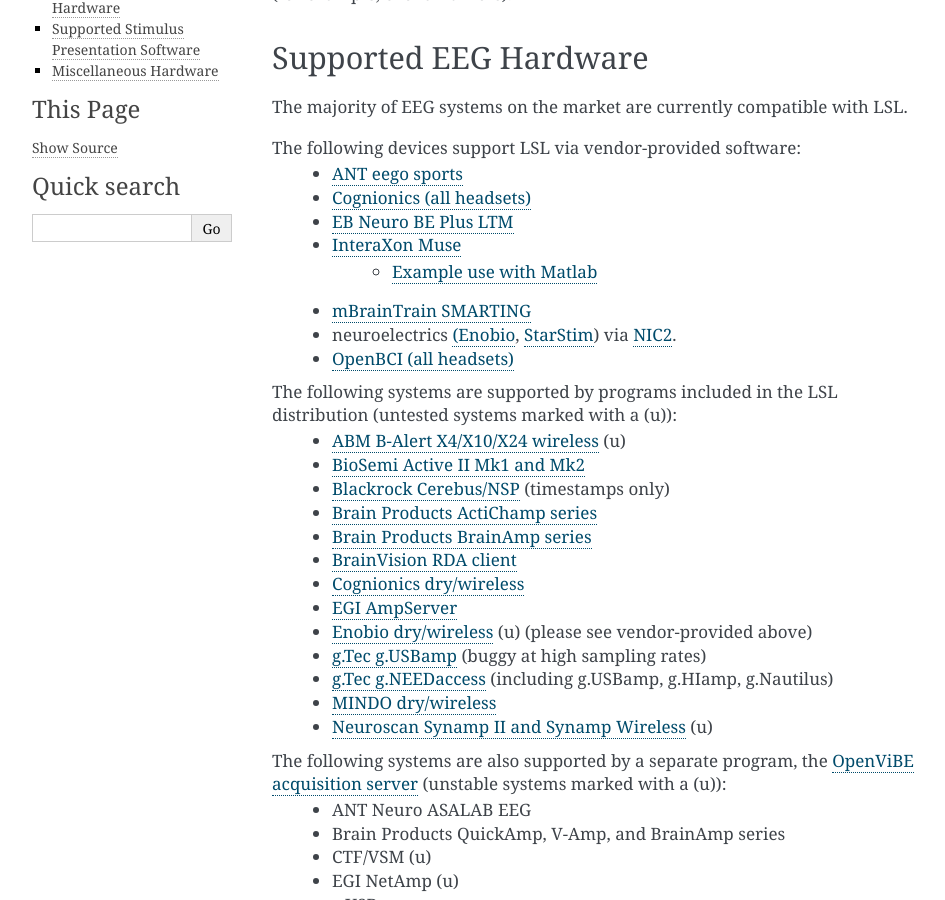
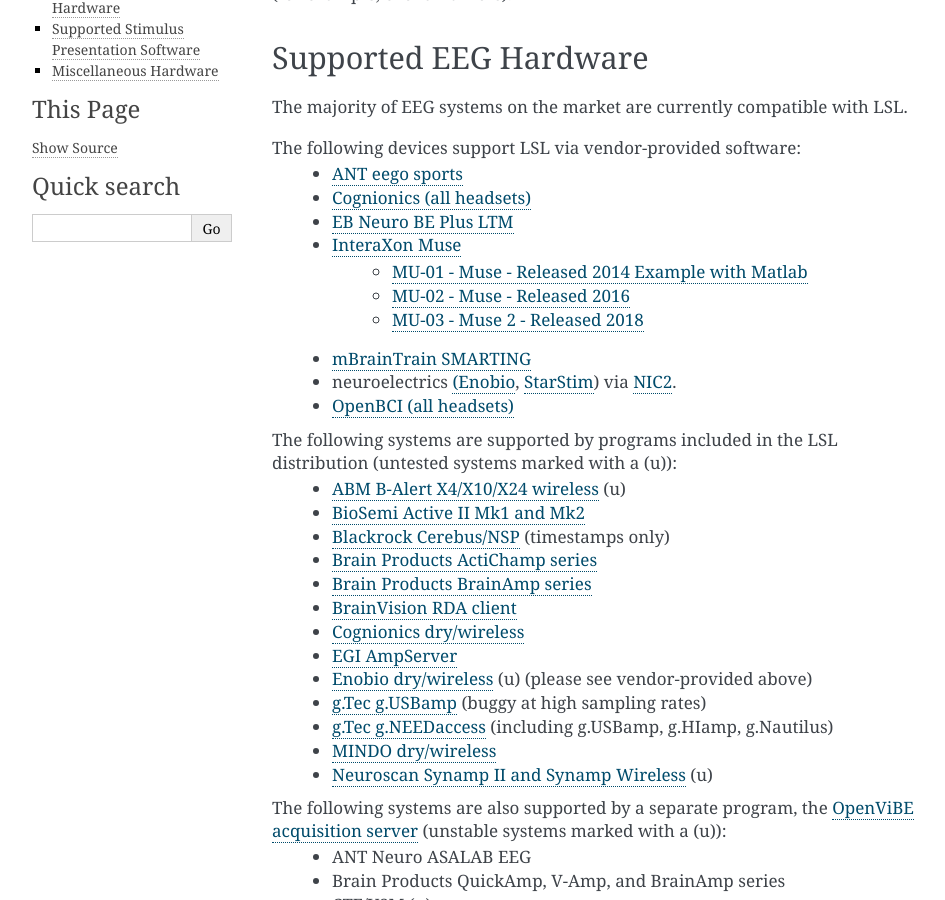
Before and after one commit to sccn/labstreaminglayer, a Sphinx documentation site: the page built from docs/info/supported_devices.rst, in a window 1280 px wide and 900 px high, scrolled down 328 px. Shown: the whole window, without its empty margins (148-1093 px from the left). Built offline with Sphinx 7.4.7, drawn with Linux system fonts in a browser that asks for light colours.

Commit message:
Fix #44
Split for MUSE versions using Bluetooth versus BLE

```diff
--- a/docs/info/supported_devices.rst
+++ b/docs/info/supported_devices.rst
@@ -14,7 +14,9 @@
   * `Cognionics (all headsets) <http://www.cognionics.com/>`__
   * `EB Neuro BE Plus LTM <http://www.ebneuro.biz/en/neurology/ebneuro/galileo-suite/be-plus-ltm>`__
   * `InteraXon Muse <http://www.choosemuse.com/>`__
-      * :doc:`Example use with Matlab <matlab_example_with_muse>`
+      * :doc:`MU-01 - Muse - Released 2014 Example with Matlab <matlab_example_with_muse>`
+      * `MU-02 - Muse - Released 2016 <https://github.com/alexandrebarachant/muse-lsl>`__
+      * `MU-03 - Muse 2 - Released 2018 <https://github.com/alexandrebarachant/muse-lsl>`__
   * `mBrainTrain SMARTING <http://www.mbraintrain.com/smarting/>`__
   * neuroelectrics `(Enobio <http://www.neuroelectrics.com/products/enobio/>`__, `StarStim <https://www.neuroelectrics.com/solutions/starstim>`__) via `NIC2 <https://www.neuroelectrics.com/solution/software-integrations/nic2>`__.
   * `OpenBCI (all headsets) <http://docs.openbci.com/software/06-labstreaminglayer>`__
```
